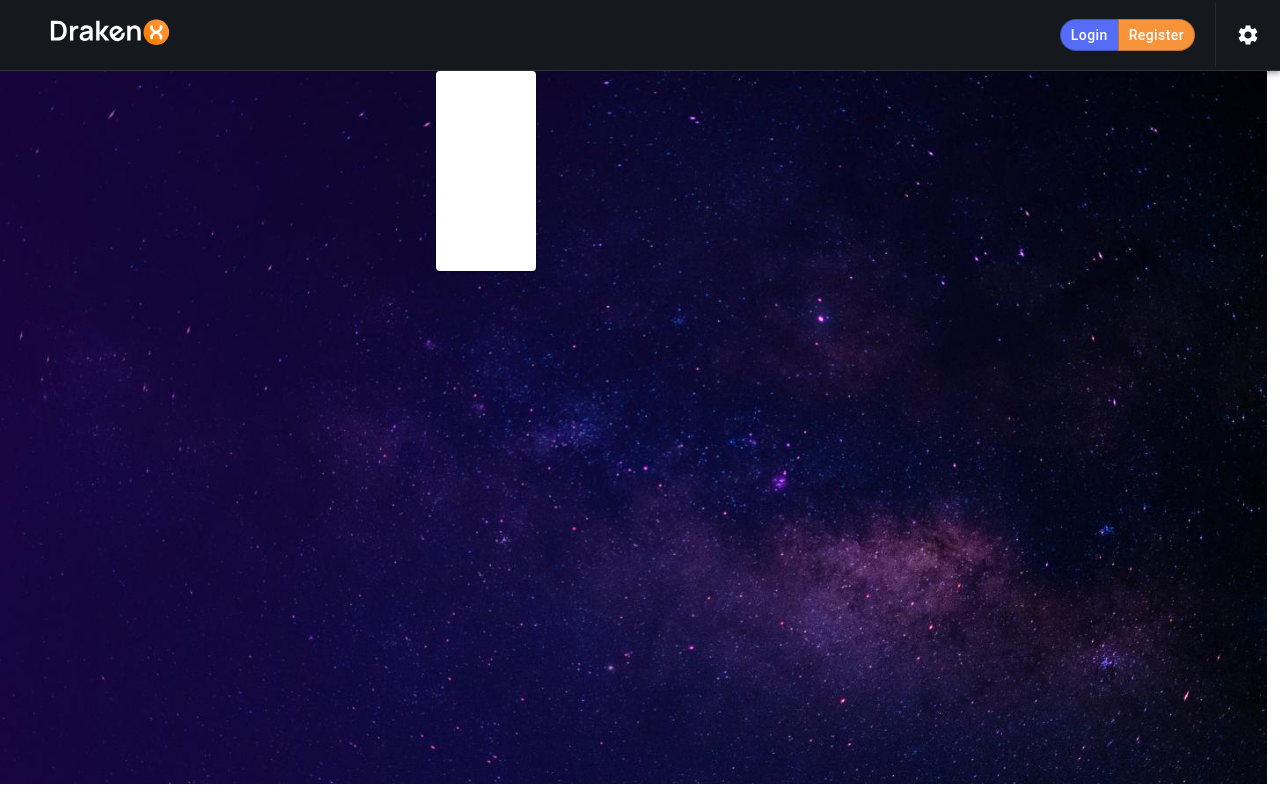
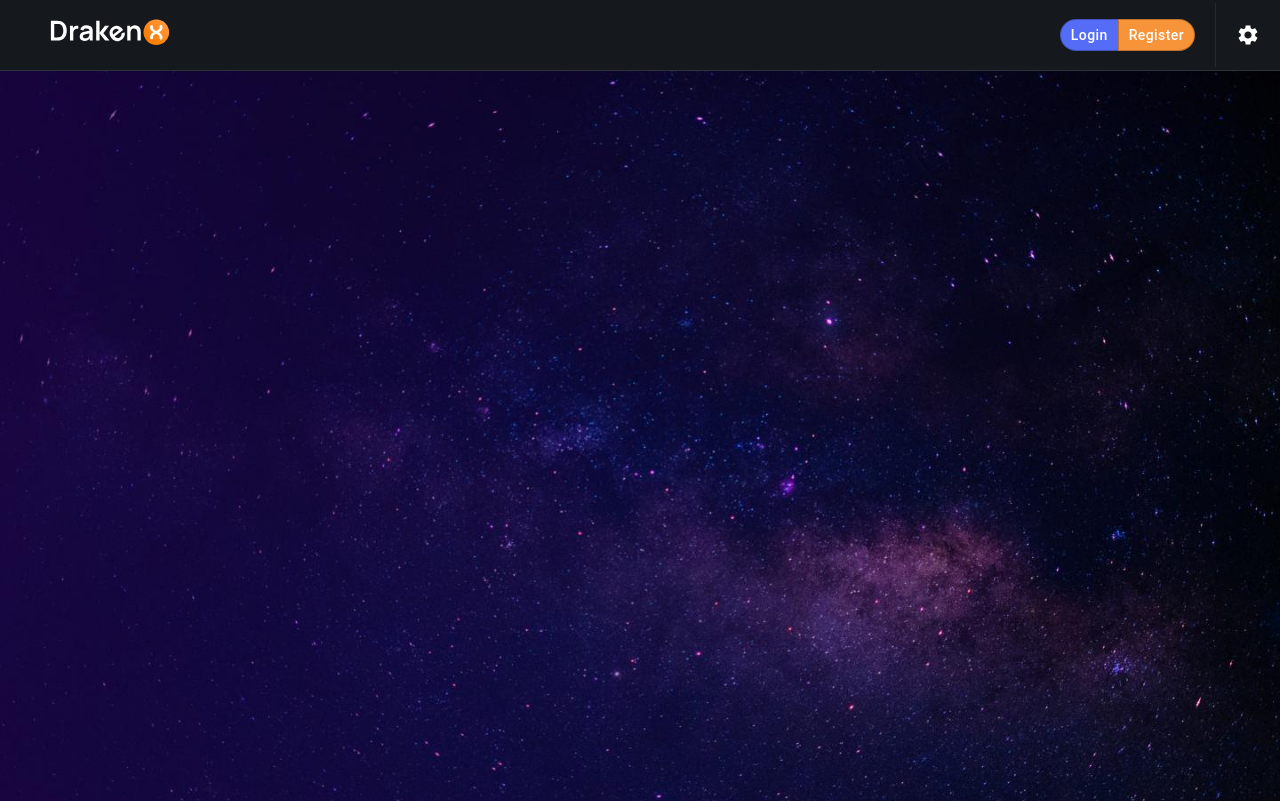
Before and after one commit to thanhtai-personal/landingPage, a React app: page /login in a window 1280 px wide. Built offline with nearby package versions, Linux system fonts and the light colour scheme; a web font is replaced by a local one.

Commit message:
browser router dom

```diff
--- a/package.json
+++ b/package.json
@@ -65,6 +65,7 @@
     "react-redux": "^7.2.2",
     "react-refresh": "^0.8.3",
     "react-router": "^5.2.0",
+    "react-router-dom": "^5.2.0",
     "redux": "^4.0.5",
     "redux-thunk": "^2.3.0",
     "resolve": "1.18.1",
@@ -166,6 +167,7 @@
     "@types/material-ui": "^0.21.8",
     "@types/react-redux": "^7.1.12",
     "@types/react-router": "^5.1.8",
+    "@types/react-router-dom": "^5.1.6",
     "@types/redux": "^3.6.0",
     "@types/redux-thunk": "^2.1.0"
   }
--- a/src/appRoute/index.tsx
+++ b/src/appRoute/index.tsx
@@ -1,5 +1,6 @@
 import React from 'react'
 import { Route, Switch } from 'react-router'
+import { BrowserRouter } from 'react-router-dom'
 
 import appRouteSingleton from 'root/managers/appRoute/singleton'
 import blockChainRoutes from 'root/features/blockChain/routes'
@@ -10,12 +11,12 @@ const appRouteManager = appRouteSingleton.getInstance()
 function AppRoute () {
   appRouteManager.add(RouteGroups.blockChainGames, blockChainRoutes)
   return (
-    <> { /* your usual react-router v4/v5 routing */}
+    <BrowserRouter> { /* your usual react-router v4/v5 routing */}
       <Switch>
         {appRouteManager.reduce()}
         <Route render={() => (<div>Route not found!</div>)} />
       </Switch>
-    </>
+    </BrowserRouter>
   )
 }
 
--- a/src/features/blockChain/components/login/index.tsx
+++ b/src/features/blockChain/components/login/index.tsx
@@ -6,8 +6,8 @@ import backgroundImage from 'root/asserts/images/banner.jpg'
 const useStyles = (props: any) => (makeStyles((theme: Theme) =>
   createStyles({
     root: {
-      width: '99vw',
-      height: 'calc(100vh - 87px)',
+      width: '100vw',
+      height: 'calc(100vh - 70px)',
       backgroundImage: `url(${backgroundImage})`,
       backgroundSize: 'cover'
     }
@@ -22,11 +22,6 @@ const Login = (props: ILoginProps) => {
   const classes = useStyles(props)
   return (
     <div className={classes.root}>
-      <Container maxWidth={'xs'}>
-        <Paper style={{ width: '100px', height: '200px', backgroundColor: 'white'}}>
-
-        </Paper>
-      </Container>
     </div>
   )
 }
--- a/src/features/blockChain/components/register/index.tsx
+++ b/src/features/blockChain/components/register/index.tsx
@@ -6,8 +6,8 @@ import backgroundImage from 'root/asserts/images/banner.jpg'
 const useStyles = (props: any) => (makeStyles((theme: Theme) =>
   createStyles({
     root: {
-      width: '99vw',
-      height: 'calc(100vh - 87px)',
+      width: '100vw',
+      height: 'calc(100vh - 70px)',
       backgroundImage: `url(${backgroundImage})`,
       backgroundSize: 'cover'
     }
--- a/src/hocs/layout/header.tsx
+++ b/src/hocs/layout/header.tsx
@@ -1,10 +1,11 @@
 import React, { useCallback } from 'react'
 import { createStyles, makeStyles, Theme } from '@material-ui/core/styles'
+import { Link } from 'react-router-dom'
 import {
   AppBar, Toolbar, Typography
   , IconButton, ButtonGroup
-  , Grid, FormControl, MenuList
-  , useMediaQuery, MenuItem, ListItemText
+  , Grid, FormControl
+  , useMediaQuery, ListItemText
 } from '@material-ui/core'
 import {
   Settings as SettingsIcon
@@ -153,6 +154,10 @@ const useStyles = (props: HeaderProps) => (makeStyles((theme: Theme) =>
       '&:before': {
         boxSizing: 'border-box'
       }
+    },
+    linkInButton: {
+      color: 'white',
+      textDecoration: 'none'
     }
   }),
 ))()
@@ -168,16 +173,6 @@ const Header = (props: HeaderProps) => {
     setIsOpenLanguage(!isOpenLanguage);
   }, [isOpenLanguage])
 
-  const handleClickLogin = useCallback(() => {
-    window.history.pushState({}, 'login', '/login')
-    window.location.reload()
-  }, [])
-
-  const handleClickRegister = useCallback(() => {
-    window.history.pushState({}, 'register', '/register')
-    window.location.reload()
-  }, [])
-
   return (
     <AppBar position='static' className={classes.root}>
       <Toolbar className={classes.toolBar}>
@@ -187,8 +182,8 @@ const Header = (props: HeaderProps) => {
         </Typography>
         <div className={classes.rightMenu}>
           <ButtonGroup className={classes.authButtonGroup}>
-            <Button className={classes.loginButton} onClick={handleClickLogin} type={buttonType.Primary}>Login</Button>
-            <Button className={classes.registerButton} onClick={handleClickRegister} type={buttonType.Secondary}>Register</Button>
+            <Button className={classes.loginButton} type={buttonType.Primary}><Link className={classes.linkInButton} to='/login'>Login</Link></Button>
+            <Button className={classes.registerButton} type={buttonType.Secondary}><Link className={classes.linkInButton} to='/register'>Register</Link></Button>
           </ButtonGroup>
           <IconButton className={classes.settingsIcon}
             aria-controls='menu-appbar'
```
Also changed, not shown: 2 other files (tests, documents, lock files or other folders).
